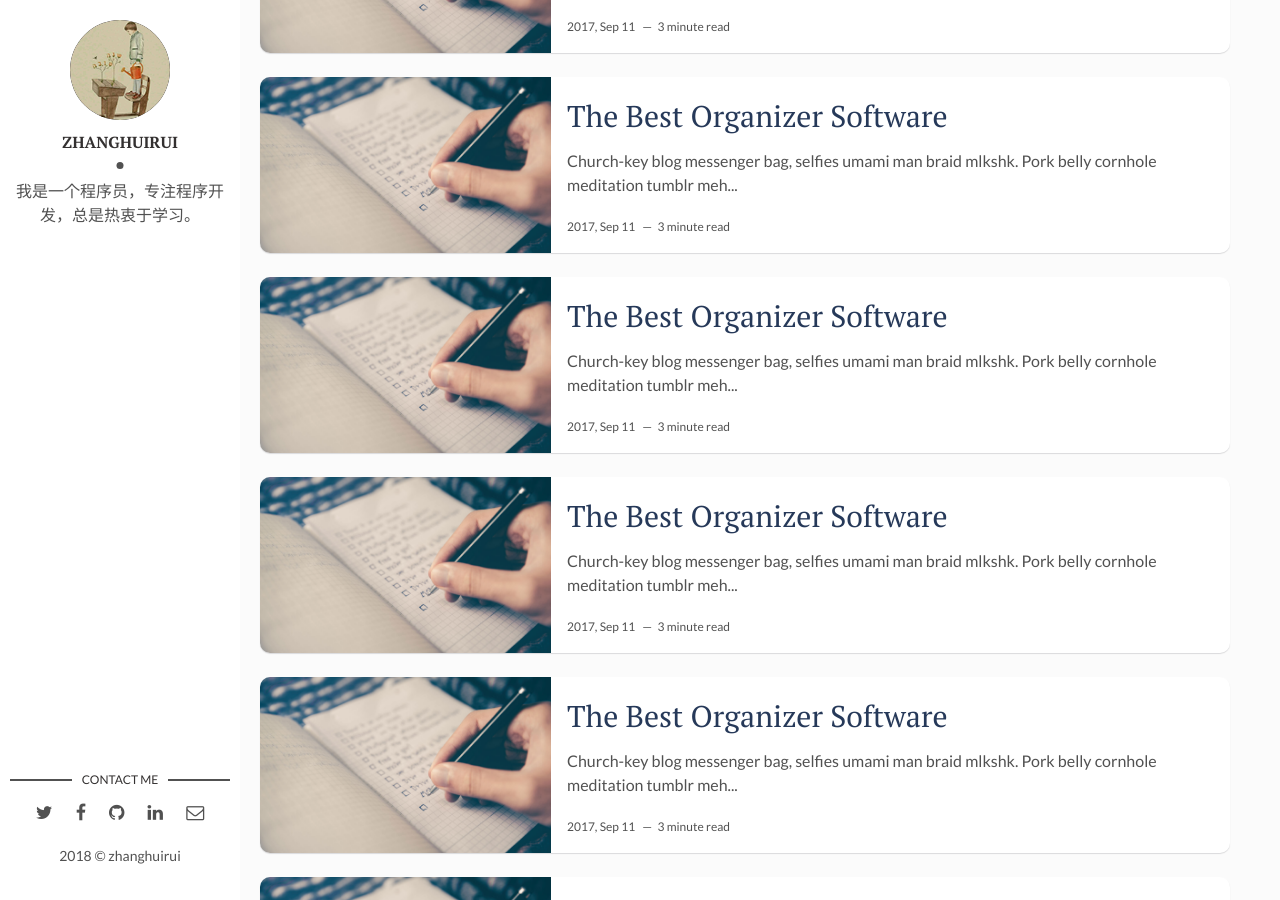
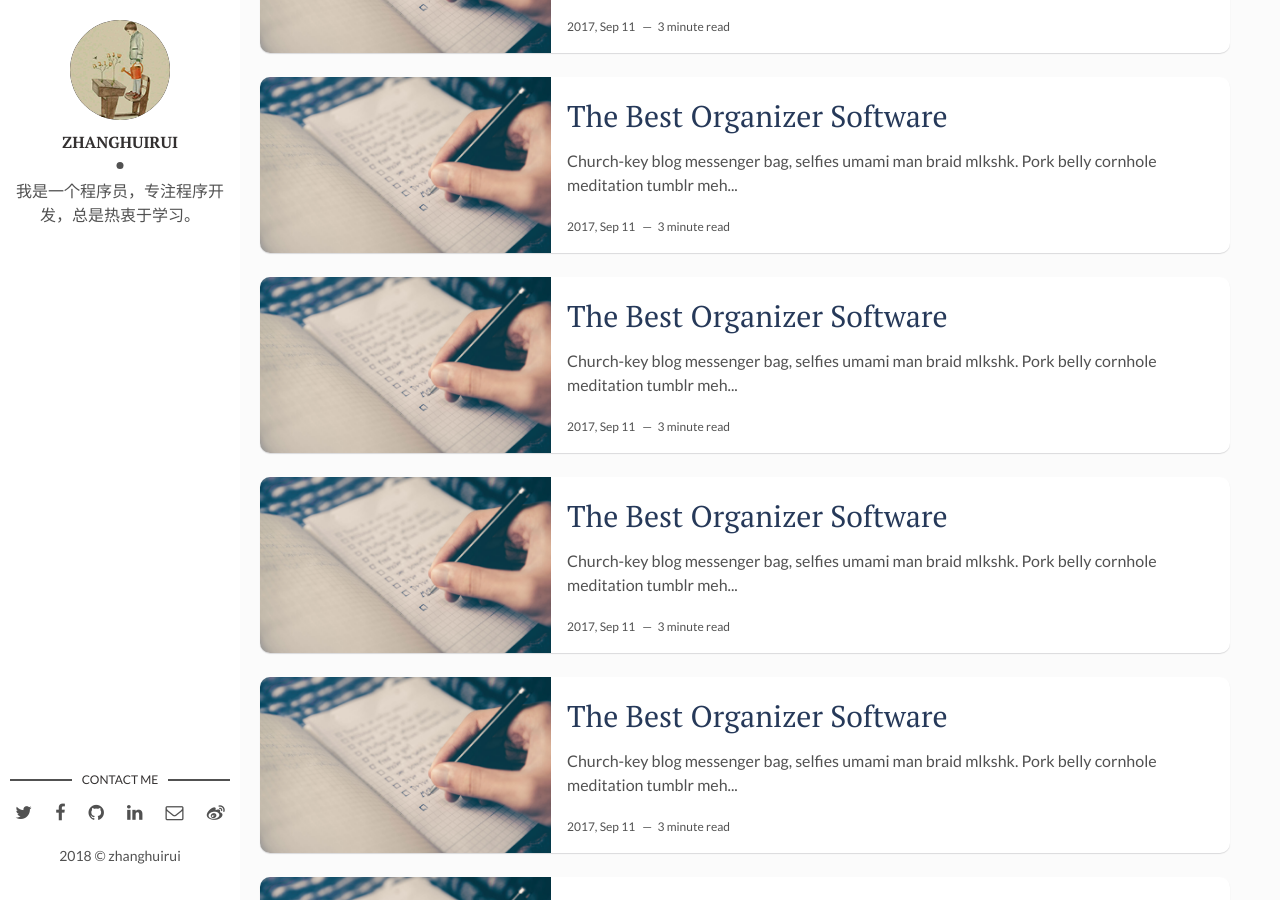
Before and after one commit to ZhangHuirui/ZhangHuirui.github.io, a Jekyll site: the page built from index.html, in a window 1280 px wide and 900 px high, scrolled down 543 px. Built offline with Jekyll 4.4.1, drawn with Linux system fonts in a browser that asks for light colours; the list of posts is cut into pages by our own code.

Commit message:
增加微博
增加微博

Co-Authored-By: ZhangHuirui <zhanghuirui163@163.com>

```diff
--- a/_config.yml
+++ b/_config.yml
@@ -15,6 +15,7 @@ social-facebook: null # add your Facebook handle
 social-github: zhanghuirui # add your Github handle
 social-linkedin: null # add your Linkedin handle
 social-email: zhanghuirui163@163.com #add your Email address
+social-weibo: weibo.com/u/6057523199
 
 # Disqus
 discus-identifier: mr-brown # add your discus identifier
--- a/_layouts/main.html
+++ b/_layouts/main.html
@@ -41,6 +41,11 @@ layout: default
         {% else %}
           <li class="email"><a href="mailto:example.david@blog.com"><i class="fa fa-envelope-o" aria-hidden="true"></i></a></li>
         {% endif %}
+        {% if site.social-weibo %}
+          <li class="weibo"><a href="{{site.social-weibo}}" target="_blank"><i class="fa fa-weibo"></i></a></li>
+        {% else %}
+          <li class="weibo"><a href="{{site.social-weibo}}" target="_blank"><i class="fa fa-weibo" aria-hidden="true"></i></a></li>
+        {% endif %}
       </ul>
     </section> <!-- End Section Contact -->
     <div class="copyright">
```
